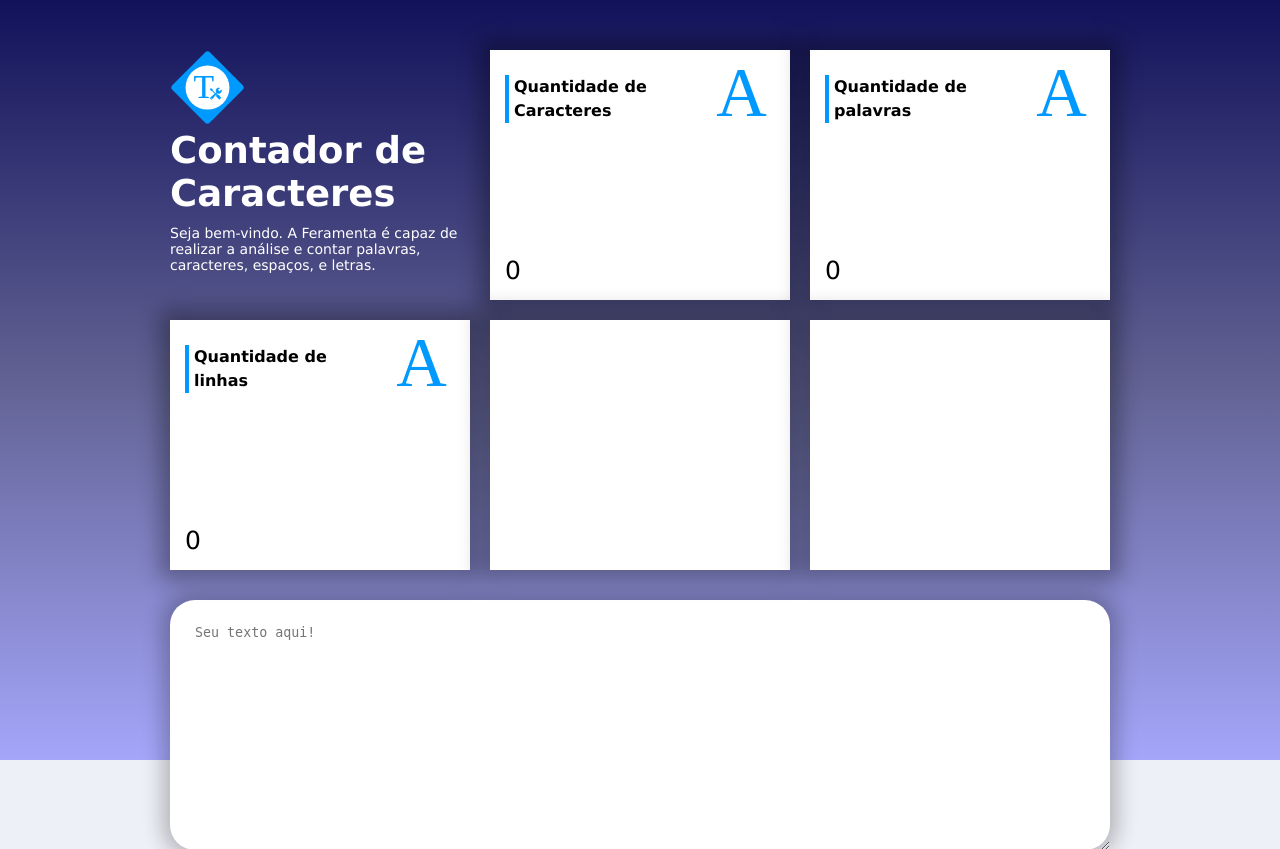
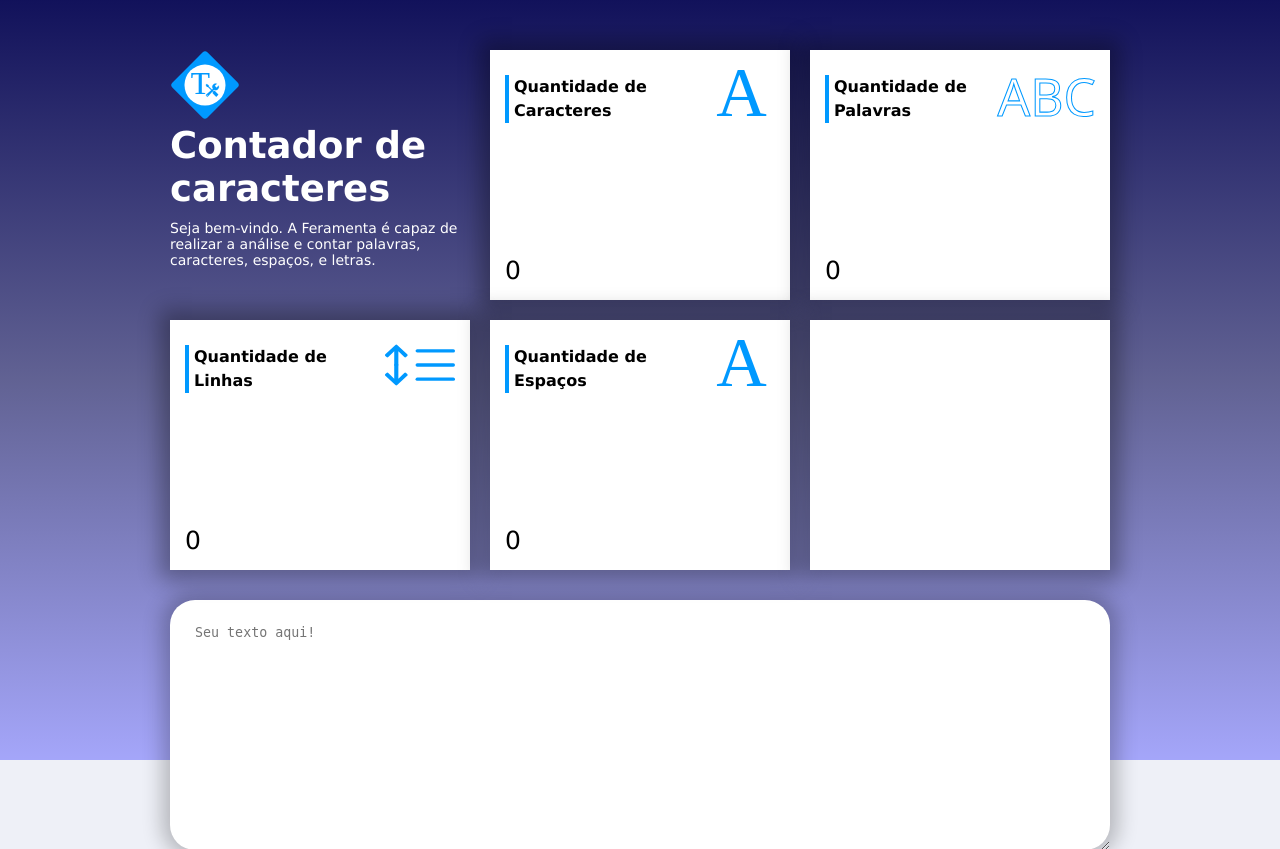
Before and after one commit to Weantunes/contador-de-caracteres, a PHP site: page / in a window 1280 px wide. Shown: the top 849 px of the page. Run offline with PHP 8.4, Linux system fonts and the light colour scheme.

Commit message:
add melhorias de ferramentas

```diff
--- a/css/style.css
+++ b/css/style.css
@@ -29,7 +29,7 @@ main .container ul{display: flex; gap: 25px; margin: 25px;}
 main .container ul{font-weight: 700;}
 #conteudo{width: 100%;}
 
-.grid li:not(:first-child) p{position: absolute; top: 25px; left: 15px; text-align: start;}
+.grid li:not(:first-child) h3{position: absolute; top: 25px; left: 15px; text-align: start;}
 .grid li:first-child img{display: block; position: relative; top: unset; left: unset;right: unset; bottom: unset;}
 .grid li:last-child{grid-column: 1/-1; }
 
--- a/index.html
+++ b/index.html
@@ -15,41 +15,41 @@
         <div class="box">
             <ul class="grid container">
                 <li>
-                    <img src="img/svg/categoria.svg" alt="Analizador de texto">
-                    <h1 class="font1">Contador de Caracteres</h1>
+                    <img src="img/svg/categoria.svg" width="70" height="70" alt="Analizador de texto">
+                    <h1 class="font1">Contador de caracteres</h1>
                     <h2 class="font2">Seja bem-vindo. A Feramenta é capaz de realizar a análise e contar palavras,
                         caracteres, espaços, e letras.</h2>
                 </li>
                 <li>
                     <span id="caracteres">0</span>
-                    <img src="img/svg/caracteres.svg" alt="Icon para ferramenta contadora de caracteres">
-                    <p class="font3">Quantidade de <br> Caracteres</p>
+                    <img src="img/svg/caracteres.svg" width="70" height="70" alt="Icon para ferramenta contadora de caracteres">
+                    <h3 class="font3">Quantidade de <br> Caracteres</h3>
                 </li>
                 <li>
                     <span id="palavras">0</span>
-                    <img src="img/svg/caracteres.svg" alt="Icon para ferramenta contadora de palavras">
-                    <p class="font3">Quantidade de <br> palavras</p>
+                    <img src="img/svg/palavras.svg" width="100" height="70" alt="Icon para ferramenta contadora de palavras">
+                    <h3 class="font3">Quantidade de <br> Palavras</h3>
                 </li>
                 <li>
                     <span id="linhas">0</span>
-                    <img src="img/svg/caracteres.svg" alt="Icon para ferramenta contadora de linhas">
-                    <p class="font3">Quantidade de <br> linhas</p>
+                    <img src="img/svg/linhas.svg" width="70" height="70" alt="Icon para ferramenta contadora de linhas">
+                    <h3 class="font3">Quantidade de <br> Linhas</h3>
+                </li>
+                <li>
+                    <span id="espaços">0</span>
+                    <img src="img/svg/caracteres.svg" width="70" height="70" alt="Icon para ferramenta contadora de caracteres">
+                    <h3 class="font3">Quantidade de <br> Espaços</h3>
                 </li>
                 <li>
                     <!-- <span id="caracteres">0</span>
-                    <img src="img/svg/caracteres.svg" alt="Icon para ferramenta contadora de caracteres">
-                    <p class="font3">Quantidade de <br> Caracteres</p> -->
-                </li>
-                <li>
-                    <!-- <span id="caracteres">0</span>
-                    <img src="img/svg/caracteres.svg" alt="Icon para ferramenta contadora de caracteres">
-                    <p class="font3">Quantidade de <br> Caracteres</p> -->
+                    <img src="img/svg/caracteres.svg" width="70" height="70" alt="Icon para ferramenta contadora de caracteres">
+                    <h3 class="font3">Quantidade de <br> Caracteres</h3> -->
                 </li>
                 <li>
                     <section id="content" class="container">
                         <article>
                             <textarea name="texto" id="conteudo" cols="70" rows="10" placeholder="Seu texto aqui!"
-                                oninput="active()"></textarea>
+                                onkeyup="active()"></textarea>
                         </article>
                     </section>
                 </li>
--- a/js/scripts.js
+++ b/js/scripts.js
@@ -3,9 +3,20 @@ function active(){
     var conteudo = document.querySelector('#conteudo').value;
     var qtd = {"caracteres": conteudo.length}
 
-    var addcaracteres = document.querySelector('#caracteres').innerText = conteudo.length;
+    var numCaracteres = document.querySelector('#caracteres').innerText = conteudo.length;
 
     var numPalavras = conteudo.match( /(\w+)?[a-z0-9áéíóúãõâêîôûà&](ça)?(çe)?(çi)?(ço)?(çu)?(çã)?(çõ)?(\w+)?/gi ).length;
-    document.querySelector('#palavras').innerText = numPalavras;
+    var contPalavras = document.querySelector('#palavras').innerText = numPalavras;
 
+    // var numEspaços = conteudo.match([' ']).length;
+    // var contEspaços = document.querySelector('#espaços').innerText = numEspaços;
+
+    // se for vazio mostra erro e apaga o conteúdo.
+    if (conteudo == 0) {
+        contPalavras = '0';
+        contEspaços = '0';
+        alert('deu certo');
+    }
+
+    alert(conteudo);
 }
```
Also changed, not shown: img/svg/categoria.svg, img/svg/linhas.svg (added), img/svg/palavras.svg (added).
